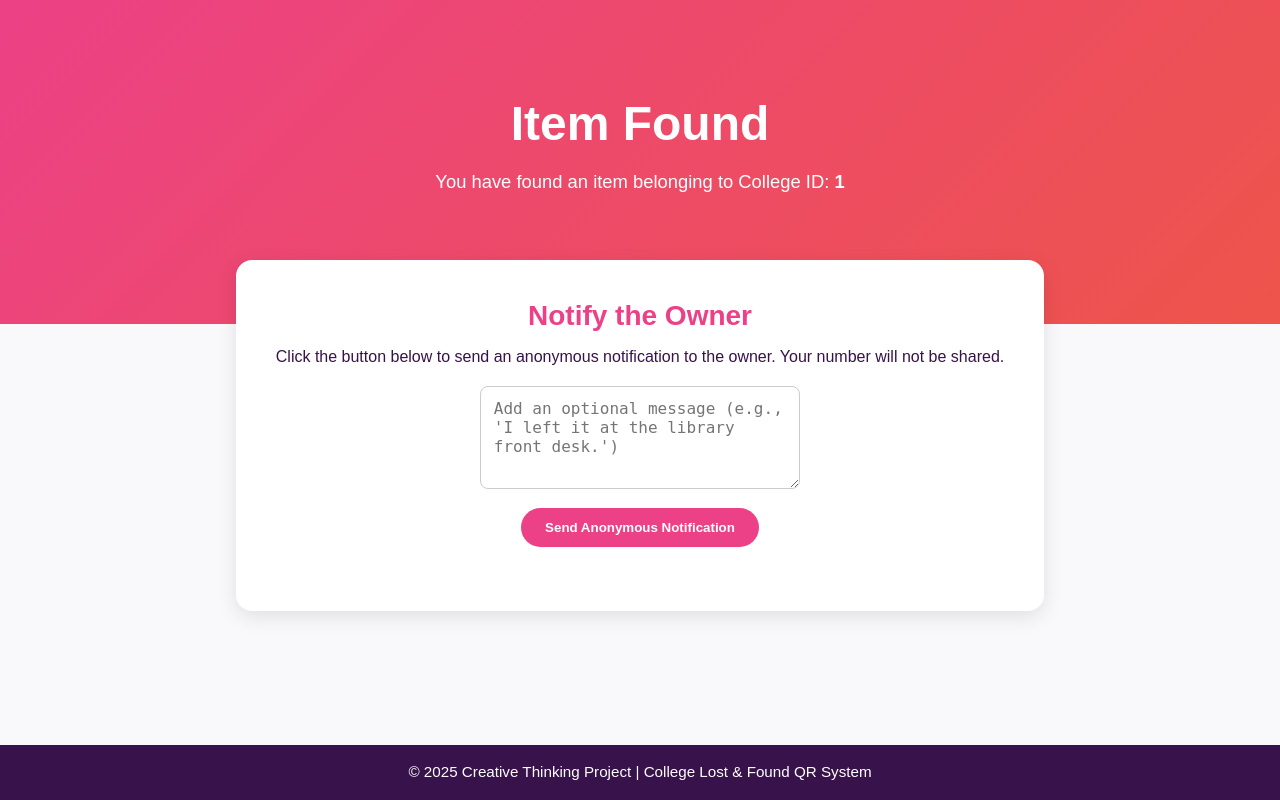
After one commit to gec-builds/lost_found_qr, a Flask app: page /found/1 in a window 1280 px wide. The commit adds this page. Run offline with Flask 3, Linux system fonts and the light colour scheme; tables that the repository leaves empty hold one stand-in row (values such as "Sample post").

Commit message:
Feat: Add anonymous WhatsApp bot with Twilio

```diff
--- a/app.py
+++ b/app.py
@@ -1,11 +1,38 @@
-from flask import Flask, render_template, request, send_file
+from dotenv import load_dotenv
+load_dotenv()
+from flask import Flask, render_template, request, send_file, url_for
+from flask_sqlalchemy import SQLAlchemy
+from twilio.rest import Client
 import qrcode
 import os
 from urllib.parse import quote
 
 app = Flask(__name__)
 app.config['QR_FOLDER'] = 'qr_codes'
+
+# --- NEW: Database Configuration ---
+app.config['SQLALCHEMY_DATABASE_URI'] = 'sqlite:///items.db'
+app.config['SQLALCHEMY_TRACK_MODIFICATIONS'] = False
+db = SQLAlchemy(app)
+
+# --- NEW: Twilio Configuration (Get from Environment Variables) ---
+# You MUST set these in your environment for the bot to work
+TWILIO_ACCOUNT_SID = os.environ.get('TWILIO_ACCOUNT_SID')
+TWILIO_AUTH_TOKEN = os.environ.get('TWILIO_AUTH_TOKEN')
+TWILIO_WHATSAPP_FROM = os.environ.get('TWILIO_WHATSAPP_FROM') # Your Twilio WhatsApp number (e.g., 'whatsapp:+14155238886')
+
 os.makedirs(app.config['QR_FOLDER'], exist_ok=True)
+
+# --- NEW: Database Model ---
+class Item(db.Model):
+    id = db.Column(db.Integer, primary_key=True)
+    college_id = db.Column(db.String(50), unique=True, nullable=False)
+    phone_number = db.Column(db.String(20), nullable=False)
+    custom_message = db.Column(db.String(300), nullable=True)
+
+# Create the database tables
+with app.app_context():
+    db.create_all()
 
 @app.route('/')
 def index():
@@ -15,34 +42,92 @@ def index():
 def generate_qr():
     college_id = request.form.get('collegeId', '').strip()
     phone_number = request.form.get('phoneNumber', '').strip()
-    custom_message = request.form.get('customMessage', '').strip()
+    custom_message_input = request.form.get('customMessage', '').strip()
 
     if not college_id or not phone_number:
         return "Error: College ID and Phone number required", 400
 
-    # Only digits for phone number
     phone_number = ''.join(filter(str.isdigit, phone_number))
 
     # Use custom message if provided, else default
-    if custom_message:
-        message = custom_message
+    if custom_message_input:
+        owner_message = custom_message_input
     else:
-        message = f"Hello, I found the item for College ID: {college_id}"
+        owner_message = f"Hello, I found the item for College ID: {college_id}. Please let me know how I can return it."
 
-    from urllib.parse import quote
-    whatsapp_link = f"https://wa.me/{phone_number}?text={quote(message)}"
+    # --- NEW: Save/Update item in database ---
+    item = Item.query.filter_by(college_id=college_id).first()
+    if not item:
+        item = Item(college_id=college_id)
 
-    import os, qrcode
+    item.phone_number = phone_number
+    item.custom_message = owner_message # Store the full message
+    db.session.add(item)
+    db.session.commit()
+
+    # --- NEW: Generate QR code linking to our website ---
+    found_url = url_for('found_item', college_id=college_id, _external=True)
+
     path = os.path.join(app.config['QR_FOLDER'], f'{college_id}.png')
-    img = qrcode.make(whatsapp_link)
+    img = qrcode.make(found_url)
     img.save(path)
 
     return send_file(path, mimetype='image/png')
 
+# --- NEW: Page the QR code links to ---
+@app.route('/found/<college_id>')
+def found_item(college_id):
+    item = Item.query.filter_by(college_id=college_id).first_or_404()
+    return render_template('found.html', college_id=item.college_id)
+
+# --- NEW: Backend route to send the WhatsApp message ---
+@app.route('/notify/<college_id>', methods=['POST'])
+def notify_owner(college_id):
+    item = Item.query.filter_by(college_id=college_id).first_or_404()
+
+    if not all([TWILIO_ACCOUNT_SID, TWILIO_AUTH_TOKEN, TWILIO_WHATSAPP_FROM]):
+        print("ERROR: Twilio environment variables are not set.")
+        return "Error: Notification system is not configured.", 500
+
+    # Get optional message from the finder
+    finder_message = request.form.get('finder_message', '').strip()
+
+    # Construct the message to the owner
+    owner_message_body = f"🎉 Good news! Someone found your item ({item.college_id})."
+    if finder_message:
+        owner_message_body += f"\n\nThey left this message:\n'{finder_message}'"
+    else:
+        owner_message_body += "\n\n(The finder did not leave a message)."
+
+    # --- NEW: Robust phone number formatting ---
+    phone_to = item.phone_number.strip()
+
+    # Add '91' if it's a 10-digit number
+    if len(phone_to) == 10 and not phone_to.startswith('91'):
+        print(f"Notice: Adding '91' to 10-digit number: {phone_to}")
+        phone_to = f"91{phone_to}"
+
+    # Ensure it has the full whatsapp:+ prefix
+    phone_to_formatted = f"whatsapp:+{phone_to}"
+    # --- End of new logic ---
+
+    try:
+        print(f"Attempting to send message from {TWILIO_WHATSAPP_FROM} to {phone_to_formatted}")
+        client = Client(TWILIO_ACCOUNT_SID, TWILIO_AUTH_TOKEN)
+
+        message = client.messages.create(
+            body=owner_message_body,
+            from_=TWILIO_WHATSAPP_FROM,
+            to=phone_to_formatted  # Use the new formatted number
+        )
+
+        print(f"Message sent successfully! SID: {message.sid}")
+        return "Message sent successfully! The owner has been notified."
+
+    except Exception as e:
+        print(f"--- TWILIO ERROR ---: {e}")
+        return "Error: Could not send notification.", 500
 
 
 if __name__ == '__main__':
     app.run(debug=True)
-
-if __name__ == "__main__":
-    app.run(host="0.0.0.0", port=int(os.environ.get("PORT", 5000)))
--- a/requirements.txt
+++ b/requirements.txt
@@ -8,7 +8,7 @@ MarkupSafe==3.0.2
 pillow==11.3.0
 qrcode==8.2
 Werkzeug==3.1.3
-Flask==3.1.2
-qrcode==8.2
-pillow==11.3.0
 gunicorn==20.1.0
+# New packages for database and WhatsApp API
+Flask-SQLAlchemy==3.1.1
+twilio==8.13.0
--- /dev/null
+++ b/templates/found.html
@@ -0,0 +1,65 @@
+<!DOCTYPE html>
+<html lang="en">
+<head>
+  <meta charset="UTF-8">
+  <meta name="viewport" content="width=device-width, initial-scale=1.0">
+  <title>Item Found</title>
+  <link rel="stylesheet" href="{{ url_for('static', filename='style.css') }}">
+</head>
+<body>
+  <header class="hero">
+    <div class="hero-content">
+      <h1>Item Found</h1>
+      <p>You have found an item belonging to College ID: <strong>{{ college_id }}</strong></p>
+    </div>
+  </header>
+
+  <main class="container">
+    <div class="card">
+      <h2>Notify the Owner</h2>
+      <p>Click the button below to send an anonymous notification to the owner. Your number will not be shared.</p>
+
+      <form id="notifyForm">
+        <textarea name="finder_message" id="finder_message" placeholder="Add an optional message (e.g., 'I left it at the library front desk.')" rows="4"></textarea>
+        <button type="submit" id="submitButton">Send Anonymous Notification</button>
+      </form>
+
+      <div id="statusMessage" style="margin-top: 1.5rem; font-weight: bold; font-size: 1.1rem;"></div>
+    </div>
+  </main>
+
+  <footer>
+    <p>&copy; 2025 Creative Thinking Project | College Lost & Found QR System</p>
+  </footer>
+
+  <script>
+    const form = document.getElementById('notifyForm');
+    const statusMessage = document.getElementById('statusMessage');
+    const submitButton = document.getElementById('submitButton');
+
+    form.addEventListener('submit', async (e) => {
+      e.preventDefault();
+      statusMessage.textContent = 'Sending notification...';
+      submitButton.disabled = true;
+
+      const formData = new FormData(form);
+      const response = await fetch('/notify/{{ college_id }}', {
+        method: 'POST',
+        body: formData
+      });
+
+      const responseText = await response.text();
+
+      if (response.ok) {
+        statusMessage.textContent = responseText;
+        statusMessage.style.color = 'var(--dark)';
+        form.style.display = 'none'; // Hide form after success
+      } else {
+        statusMessage.textContent = responseText;
+        statusMessage.style.color = 'var(--accent)';
+        submitButton.disabled = false;
+      }
+    });
+  </script>
+</body>
+</html>
--- a/templates/index.html
+++ b/templates/index.html
@@ -30,7 +30,7 @@
       </p>
       <form id="qrForm">
           <input type="text" name="collegeId" id="collegeId" placeholder="College ID (e.g., STU1234)" required>
-          <input type="text" name="phoneNumber" id="phoneNumber" placeholder="Your WhatsApp Number (without + or 91)" required>
+          <input type="text" name="phoneNumber" id="phoneNumber" placeholder="WhatsApp Number (e.g., 919876543210)" required>
           <textarea name="customMessage" id="customMessage" placeholder="Custom message (optional)" rows="3"></textarea>
           <button type="submit">Generate QR</button>
       </form>
```
Also changed, not shown: 1 other file.
